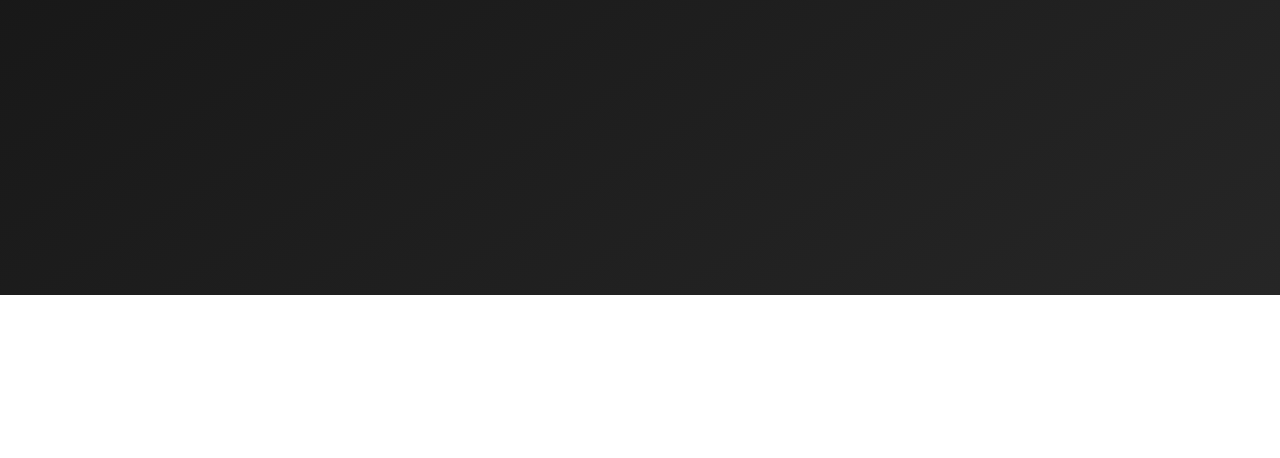
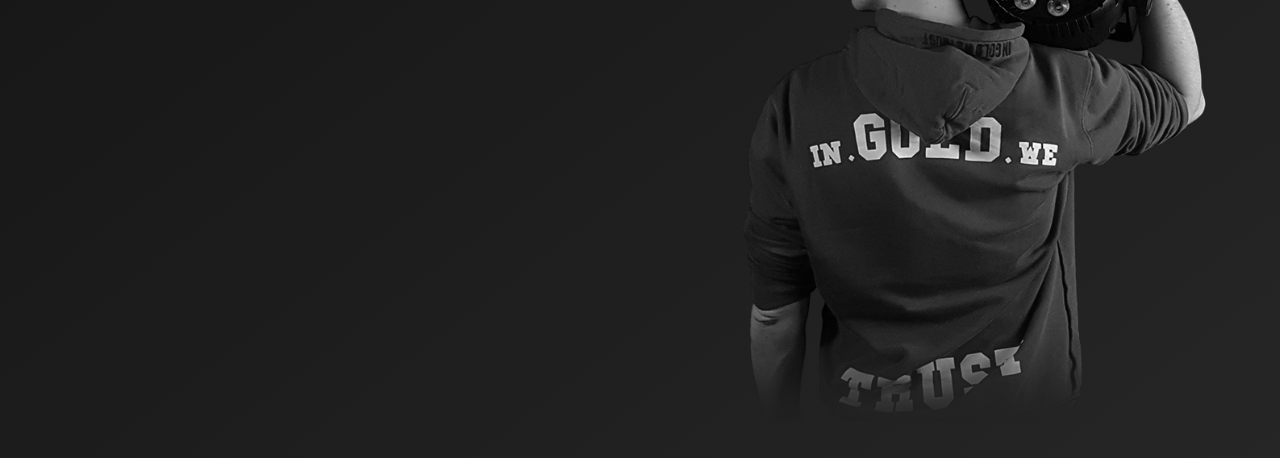
Before and after one commit to RoyBraks/Site-Portfolio, a plain HTML site: page index.html in a window 1280 px wide. Shown: the part 505-963 px from the top of the page. Before the commit the page ends 800 px from the top, so only its background shows below. Drawn offline with Linux system fonts and the light colour scheme.

Commit message:
added things on mainpage

```diff
--- a/index.html
+++ b/index.html
@@ -2,13 +2,13 @@
     <head>
         <link rel="stylesheet" href="style.css">
         <title>Portfolio - Home</title>
-        <link rel="icon" type="image/x-icon" href="/images/logofav.png">
+        <link rel="icon" type="image/x-icon" href="/Site-Portfolio/images/logofav.png">
     </head>
     <body>
         <div class="navbar">
             <button class="navbarbutton">
                 <a href="index.html">
-                    <img class="homebutton" src="/images/logonormal.png">
+                    <img class="homebutton" src="/Site-Portfolio/images/logonormal.png">
                 </a>
             </button>
 
@@ -62,5 +62,14 @@
         </div>
 
         <hr style="border-color: #00C7FB;">
+
+        <div class="homepagemain">
+            <div class="maintext">
+                COMBINING MUSICAL CREATIVITY WITH MEDIA AND DESIGN
+            </div>
+            <div class="mainimg">
+                <img src="/Site-Portfolio/images/Zwartwit3.png" width="500px">
+            </div>
+        </div>
     </body>
 </html>
--- a/style.css
+++ b/style.css
@@ -13,6 +13,23 @@ body{
 .homebutton{
     width: 80;
     float: left;
+}
+
+.homepagemain{
+    display: flex;
+    gap: 5%;
+    flex-wrap: nowrap;
+    margin-top: 15%;
+}
+
+.maintext{
+    margin-left: 7%;
+    width: 50%;
+    font-size: 3em;
+}
+
+.mainimg{
+    width: 50%;
 }
 
 .navbar{
```
Also changed, not shown: images/Zwartwit3.png (added).
